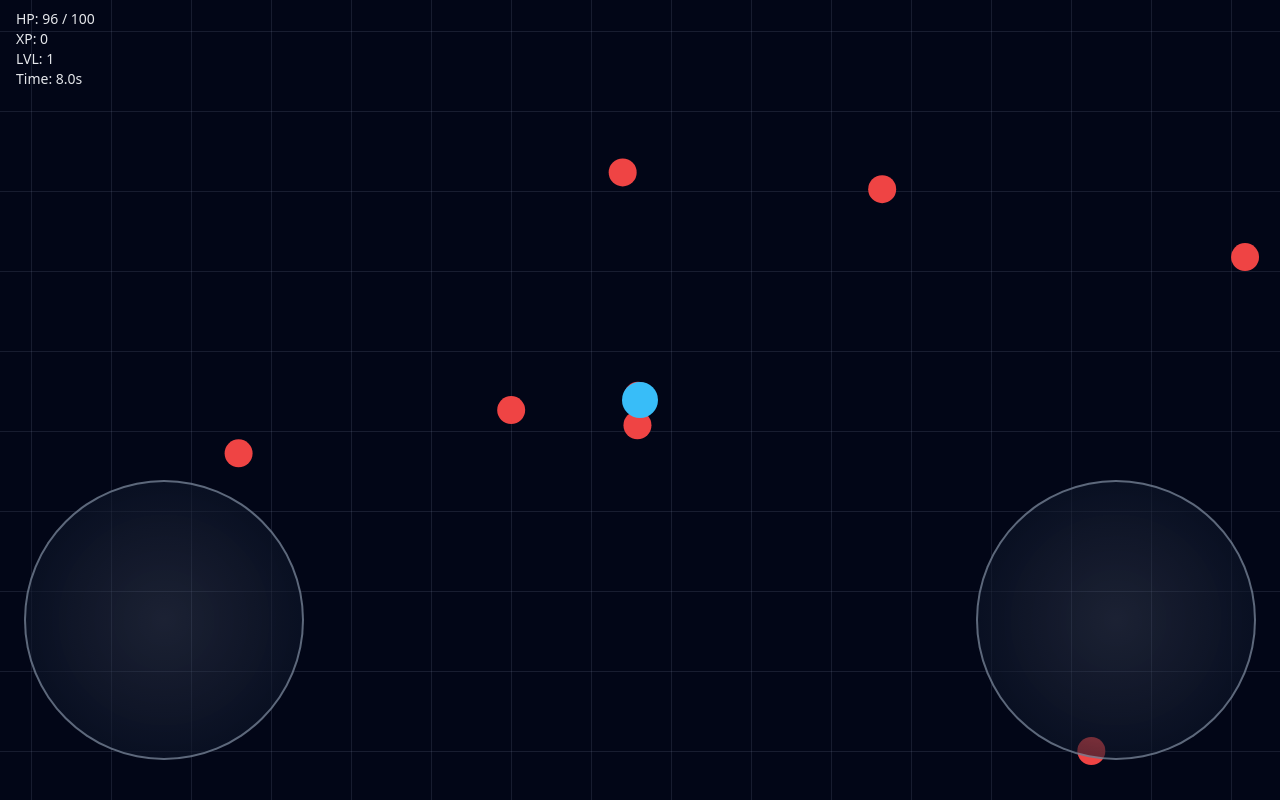
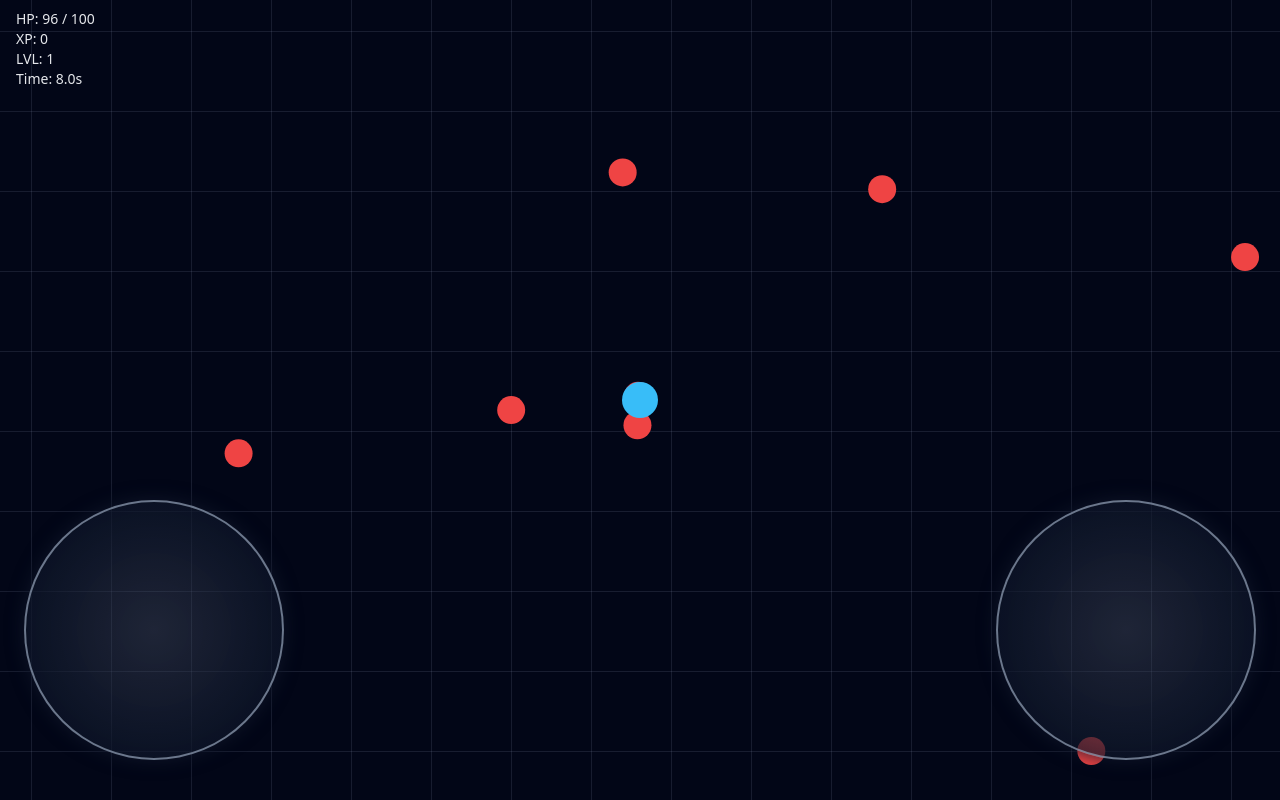
Before and after one commit to arturmaster420/Be_Try_Moba, a React (Vite) app: page / in a window 1280 px wide. Built offline with nearby package versions, Linux system fonts and the light colour scheme.

Commit message:
Update style.css

```diff
--- a/src/style.css
+++ b/src/style.css
@@ -28,6 +28,7 @@ body {
   position: relative;
   width: 100%;
   height: 100%;
+  background: radial-gradient(circle at 20% 0%, #0f172a 0%, #020617 55%);
 }
 
 .game-canvas {
@@ -36,6 +37,8 @@ body {
   display: block;
   touch-action: none;
 }
+
+/* ---- Joysticks ---- */
 
 .joystick-layer {
   position: absolute;
@@ -47,7 +50,7 @@ body {
   position: absolute;
   bottom: 2.5rem;
   width: 40vw;
-  max-width: 280px;
+  max-width: 260px;
   aspect-ratio: 1 / 1;
   display: flex;
   align-items: center;
@@ -68,8 +71,13 @@ body {
   width: 100%;
   height: 100%;
   border-radius: 999px;
-  border: 2px solid rgba(148, 163, 184, 0.6);
-  background: radial-gradient(circle, rgba(148, 163, 184, 0.18) 0%, rgba(15, 23, 42, 0.6) 70%);
+  border: 2px solid rgba(148, 163, 184, 0.7);
+  background: radial-gradient(
+    circle,
+    rgba(148, 163, 184, 0.2) 0%,
+    rgba(15, 23, 42, 0.7) 70%
+  );
+  box-shadow: 0 0 18px rgba(15, 23, 42, 0.9);
 }
 
 @media (max-width: 600px) {
```
